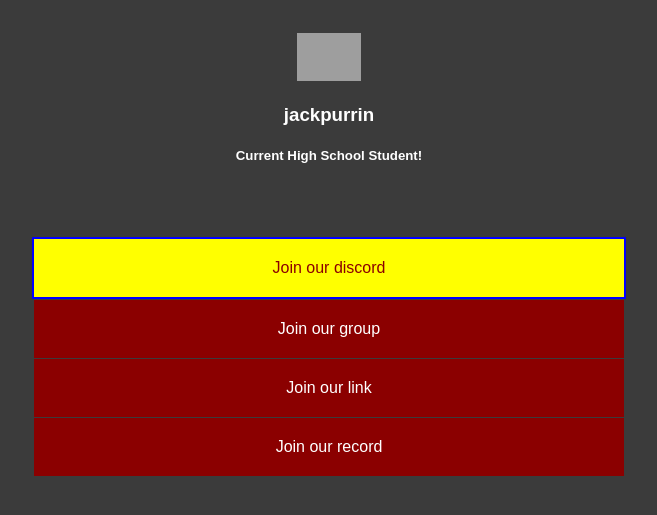
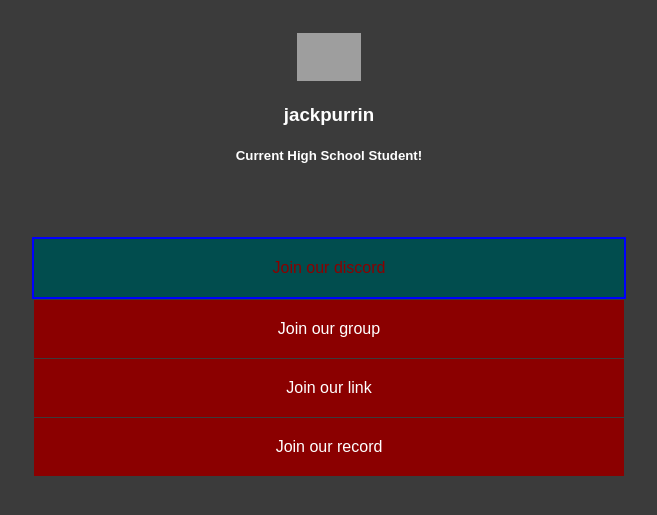
Before and after one commit to hackpurrin/jackpurrin.me, a PHP site: page /links/index.html in a window 1280 px wide, with the pointer over the restyled element. Shown: the top 515 px of the page, without its empty margins (311-968 px from the left). Run offline with PHP 8.4, Linux system fonts and the light colour scheme; grey boxes are pictures that could not be loaded.

Commit message:
Update style.css

```diff
--- a/links/style.css
+++ b/links/style.css
@@ -27,7 +27,7 @@ padding-bottom:3%;
 
 .alink:hover{
     color:darkred;
-    background-color:yellow;
+    background-color:#014D4E;
     border: 2px solid;
     border-color:blue;
 }
```
